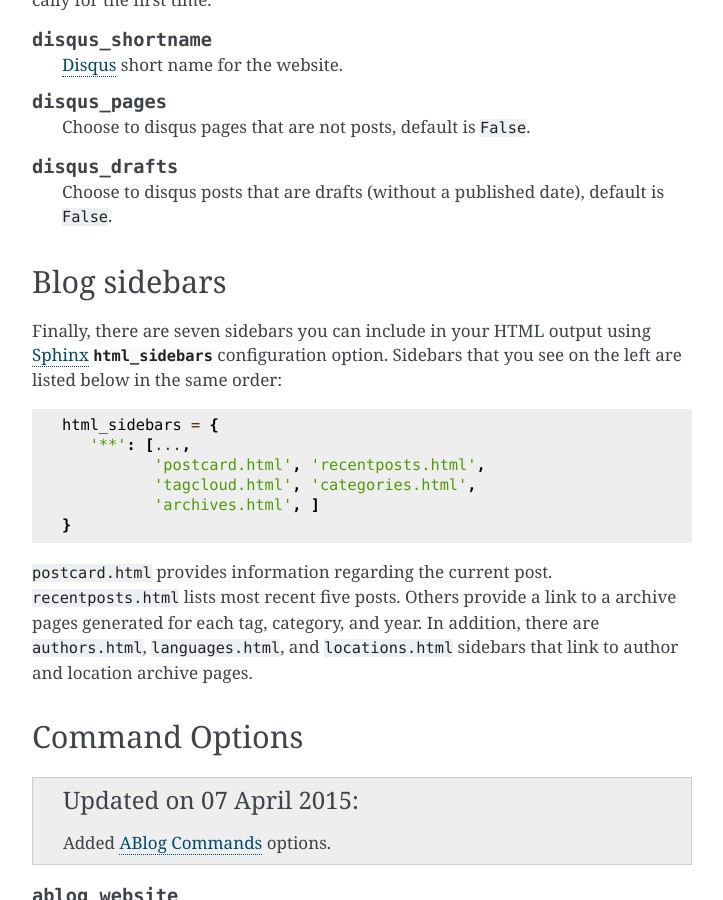
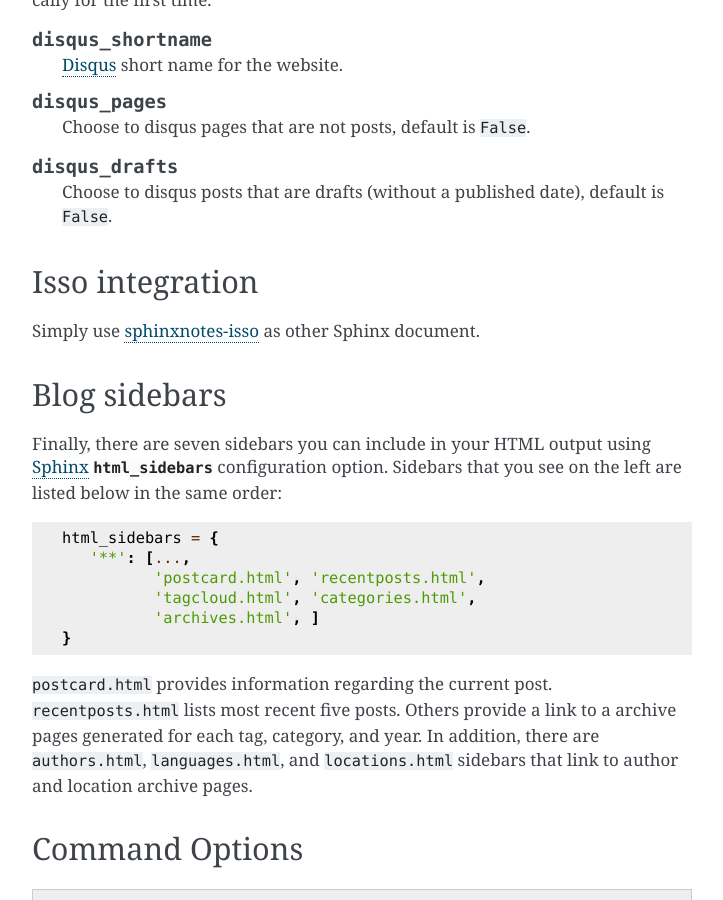
Before and after one commit to sunpy/ablog, a Sphinx documentation site: the page built from docs/manual/ablog-configuration-options.rst, in a window 1280 px wide and 900 px high, scrolled down 4323 px. Shown: the whole window, without its empty margins (388-1111 px from the left). Built offline with Sphinx 7.4.7, drawn with Linux system fonts in a browser that asks for light colours; comment, search, counter and statistics services are not loaded.

Commit message:
Add isso integration

```diff
--- a/docs/manual/ablog-configuration-options.rst
+++ b/docs/manual/ablog-configuration-options.rst
@@ -244,6 +244,13 @@ The reason for requiring :confval:`blog_baseurl` to be specified as of v0.7.2 is
 
    Choose to disqus posts that are drafts (without a published date), default is ``False``.
 
+Isso integration
+----------------
+
+Simply use `sphinxnotes-isso`_ as other Sphinx document.
+
+.. _sphinxnotes-isso: https://sphinx-notes.github.io/isso/
+
 .. _sidebars:
 
 Blog sidebars
```
